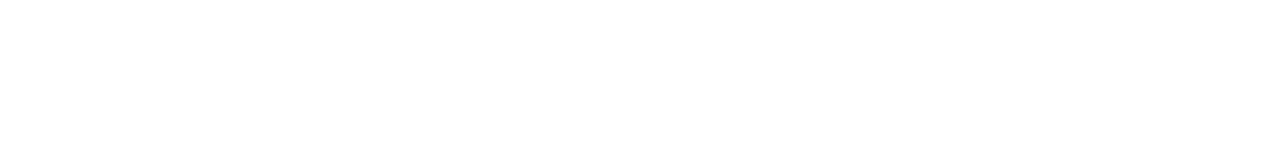
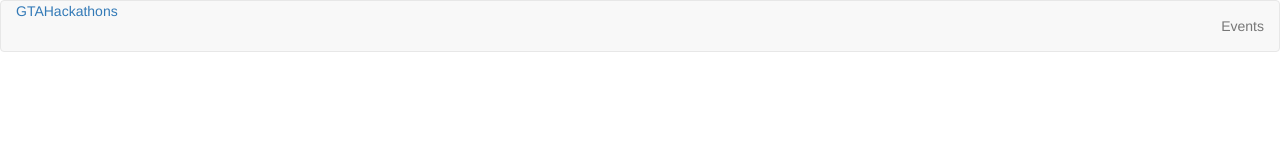
Before and after one commit to AroundTheLines/GTAHackathons, a plain HTML site: page index.html in a window 1280 px wide. Drawn offline with Linux system fonts and the light colour scheme.

Commit message:
whee nav

```diff
--- a/index.html
+++ b/index.html
@@ -1,3 +1,6 @@
+<!--TODO: Parallax! Make this eye catching please.
+-->
+
 <!DOCTYPE html>
 <html>
 	<head>
@@ -9,7 +12,16 @@
 		<link rel="stylesheet" type="text/css" href="css/GTAHackathons.css">
 	</head>
 	<body>
-		<nav class="">
+		<nav class="navbar navbar-default">
+			<div class="container-fluid">
+				<div class="navbar-header">
+					<a href="">GTAHackathons</a>
+				</div>
+
+				<ul class="nav navbar-nav navbar-right">
+					<li><a href="">Events</a></li>
+				</ul>
+			</div>
 		</nav>
 
 		<section id="intro">
```
